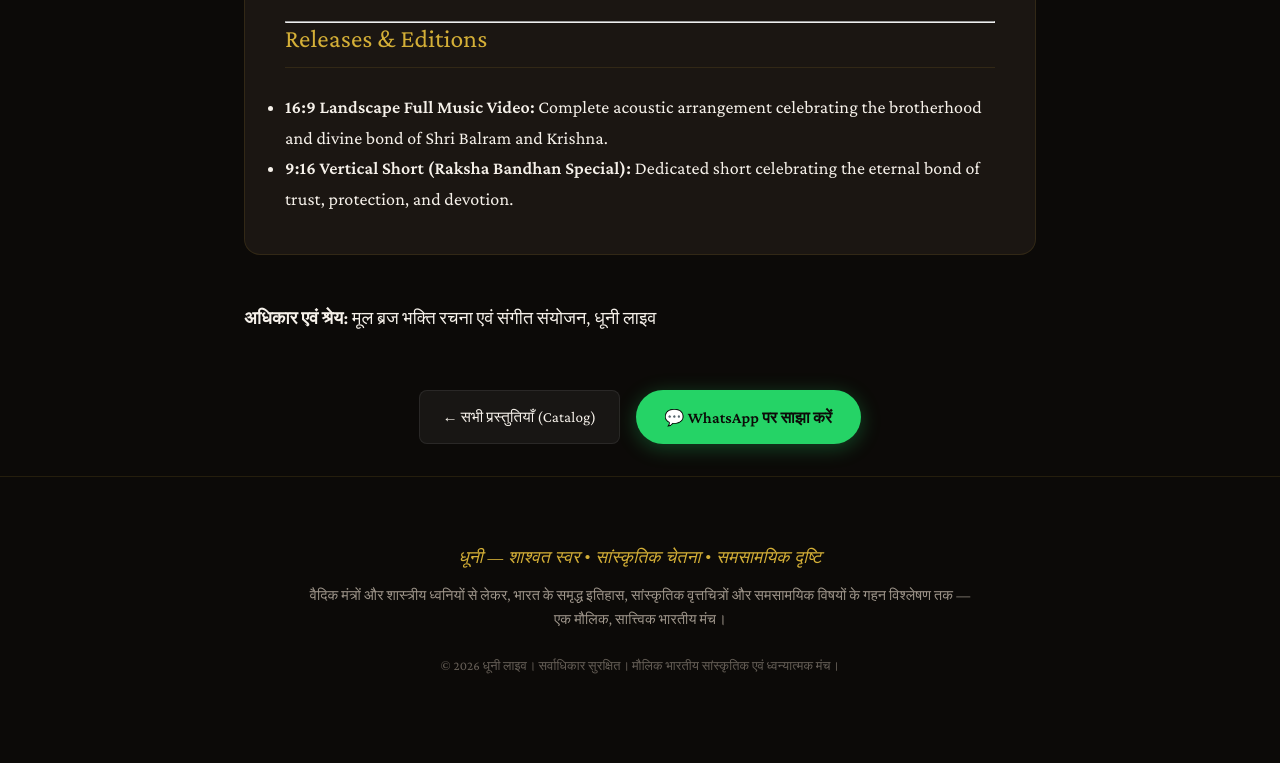
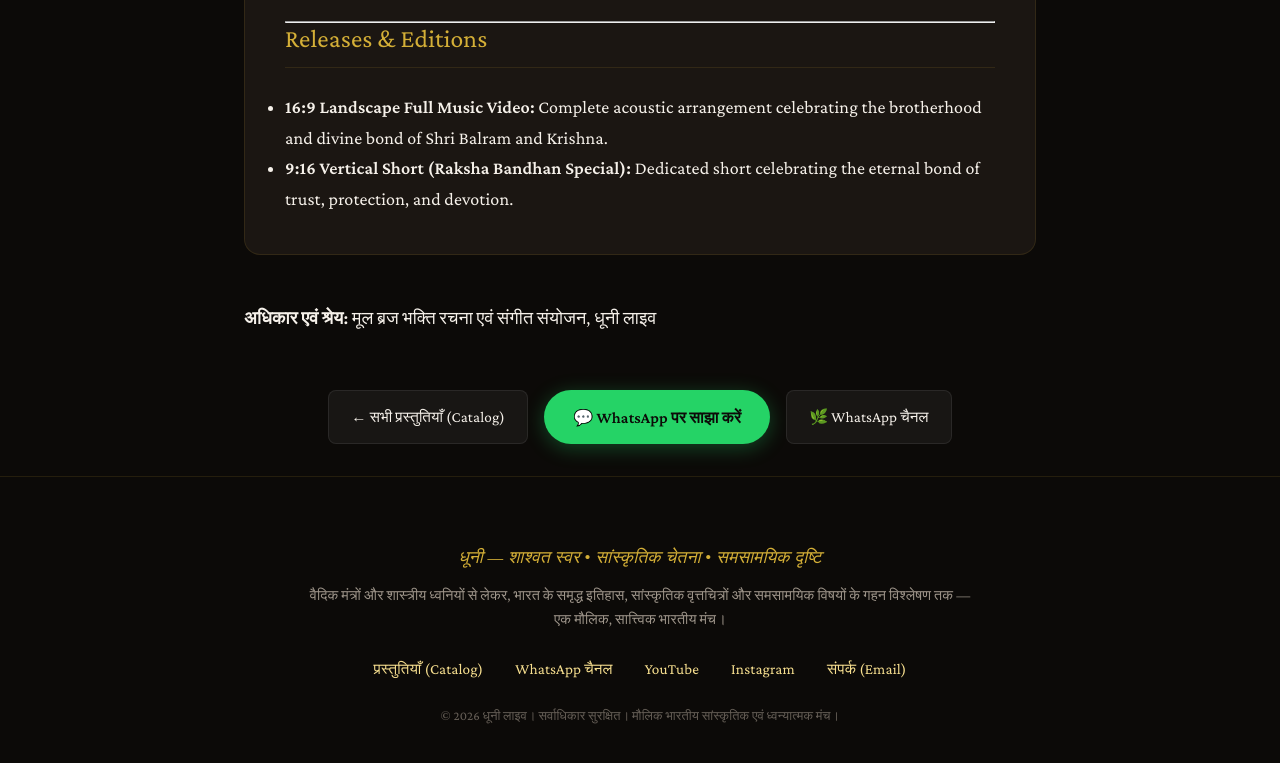
Before and after one commit to mc784/dhunilive, an Astro site: page /dau-re-balram-bhajan in a window 1280 px wide. Shown: the part 2607-3370 px from the top of the page. Before the commit the page ends 3333 px from the top, so only its background shows below. Built offline with nearby package versions, Linux system fonts and the light colour scheme; Astro itself is replaced by a stand-in of ours; a web font is replaced by a local one.

Commit message:
Wire official Dhuni Live WhatsApp channel (0029VbDdbaFIN9iua995UG3n) to all site CTA buttons, release shares, and footer links

```diff
--- a/src/pages/[slug].astro
+++ b/src/pages/[slug].astro
@@ -240,6 +240,16 @@ const hasBothFormats = has16x9 && has9x16;
         >
           <span data-i18n-hi="💬 WhatsApp पर साझा करें" data-i18n-en="💬 Share on WhatsApp">💬 WhatsApp पर साझा करें</span>
         </a>
+        <a
+          href="https://whatsapp.com/channel/0029VbDdbaFIN9iua995UG3n"
+          target="_blank"
+          rel="noopener noreferrer"
+          class="btn-subtle"
+          data-i18n-hi="🌿 WhatsApp चैनल"
+          data-i18n-en="🌿 WhatsApp Channel"
+        >
+          <span data-i18n-hi="🌿 WhatsApp चैनल" data-i18n-en="🌿 WhatsApp Channel">🌿 WhatsApp चैनल</span>
+        </a>
       </div>
 
     </div>
@@ -254,6 +264,15 @@ const hasBothFormats = has16x9 && has9x16;
       <p style="color: var(--text-muted); font-size: 0.9rem; margin-bottom: 1.5rem; max-width: 680px; margin-left: auto; margin-right: auto;" data-i18n-hi="वैदिक मंत्रों और शास्त्रीय ध्वनियों से लेकर, भारत के समृद्ध इतिहास, सांस्कृतिक वृत्तचित्रों और समसामयिक विषयों के गहन विश्लेषण तक — एक मौलिक, सात्त्विक भारतीय मंच।" data-i18n-en="From sacred Vedic chants and acoustic Indian melodies to deep cultural documentaries and insightful civilizational perspectives on contemporary affairs — an authentic, sattvic Indian platform.">
         वैदिक मंत्रों और शास्त्रीय ध्वनियों से लेकर, भारत के समृद्ध इतिहास, सांस्कृतिक वृत्तचित्रों और समसामयिक विषयों के गहन विश्लेषण तक — एक मौलिक, सात्त्विक भारतीय मंच।
       </p>
+
+      <ul class="footer-nav">
+        <li><a href="/#releases" data-i18n-hi="प्रस्तुतियाँ (Catalog)" data-i18n-en="Offerings (Catalog)">प्रस्तुतियाँ (Catalog)</a></li>
+        <li><a href="https://whatsapp.com/channel/0029VbDdbaFIN9iua995UG3n" target="_blank" rel="noopener noreferrer" data-i18n-hi="WhatsApp चैनल" data-i18n-en="WhatsApp Channel">WhatsApp चैनल</a></li>
+        <li><a href="https://youtube.com/@DhuniLive" target="_blank" rel="noopener noreferrer" data-i18n-hi="YouTube" data-i18n-en="YouTube">YouTube</a></li>
+        <li><a href="https://instagram.com/dhunilive.official" target="_blank" rel="noopener noreferrer" data-i18n-hi="Instagram" data-i18n-en="Instagram">Instagram</a></li>
+        <li><a href="mailto:hello@dhunilive.com" data-i18n-hi="संपर्क (Email)" data-i18n-en="Contact (Email)">Email / संपर्क</a></li>
+      </ul>
+
       <p style="font-size: 0.8rem; color: #665f57;" data-i18n-hi={`© ${new Date().getFullYear()} धूनी लाइव। सर्वाधिकार सुरक्षित। मौलिक भारतीय सांस्कृतिक एवं ध्वन्यात्मक मंच।`} data-i18n-en={`© ${new Date().getFullYear()} Dhuni Live. All rights reserved. Authentic Indian Cultural & Acoustic Media.`}>
         © {new Date().getFullYear()} Dhuni Live. All rights reserved. Authentic Indian Cultural & Acoustic Media.
       </p>
--- a/src/pages/index.astro
+++ b/src/pages/index.astro
@@ -263,7 +263,7 @@ const description = 'वैदिक ऋचाओं और शास्त्
 
         <div class="community-channels-row">
           <a
-            href="https://whatsapp.com/channel/example-dhunilive"
+            href="https://whatsapp.com/channel/0029VbDdbaFIN9iua995UG3n"
             class="btn-whatsapp"
             target="_blank"
             rel="noopener noreferrer"
@@ -308,6 +308,7 @@ const description = 'वैदिक ऋचाओं और शास्त्
 
       <ul class="footer-nav">
         <li><a href="#releases" data-i18n-hi="प्रस्तुतियाँ (Catalog)" data-i18n-en="Offerings (Catalog)">प्रस्तुतियाँ (Catalog)</a></li>
+        <li><a href="https://whatsapp.com/channel/0029VbDdbaFIN9iua995UG3n" target="_blank" rel="noopener noreferrer" data-i18n-hi="WhatsApp चैनल" data-i18n-en="WhatsApp Channel">WhatsApp चैनल</a></li>
         <li><a href="https://youtube.com/@DhuniLive" target="_blank" rel="noopener noreferrer" data-i18n-hi="YouTube" data-i18n-en="YouTube">YouTube</a></li>
         <li><a href="https://instagram.com/dhunilive.official" target="_blank" rel="noopener noreferrer" data-i18n-hi="Instagram" data-i18n-en="Instagram">Instagram</a></li>
         <li><a href="mailto:hello@dhunilive.com" data-i18n-hi="संपर्क (Email)" data-i18n-en="Contact (Email)">Email / संपर्क</a></li>
```
